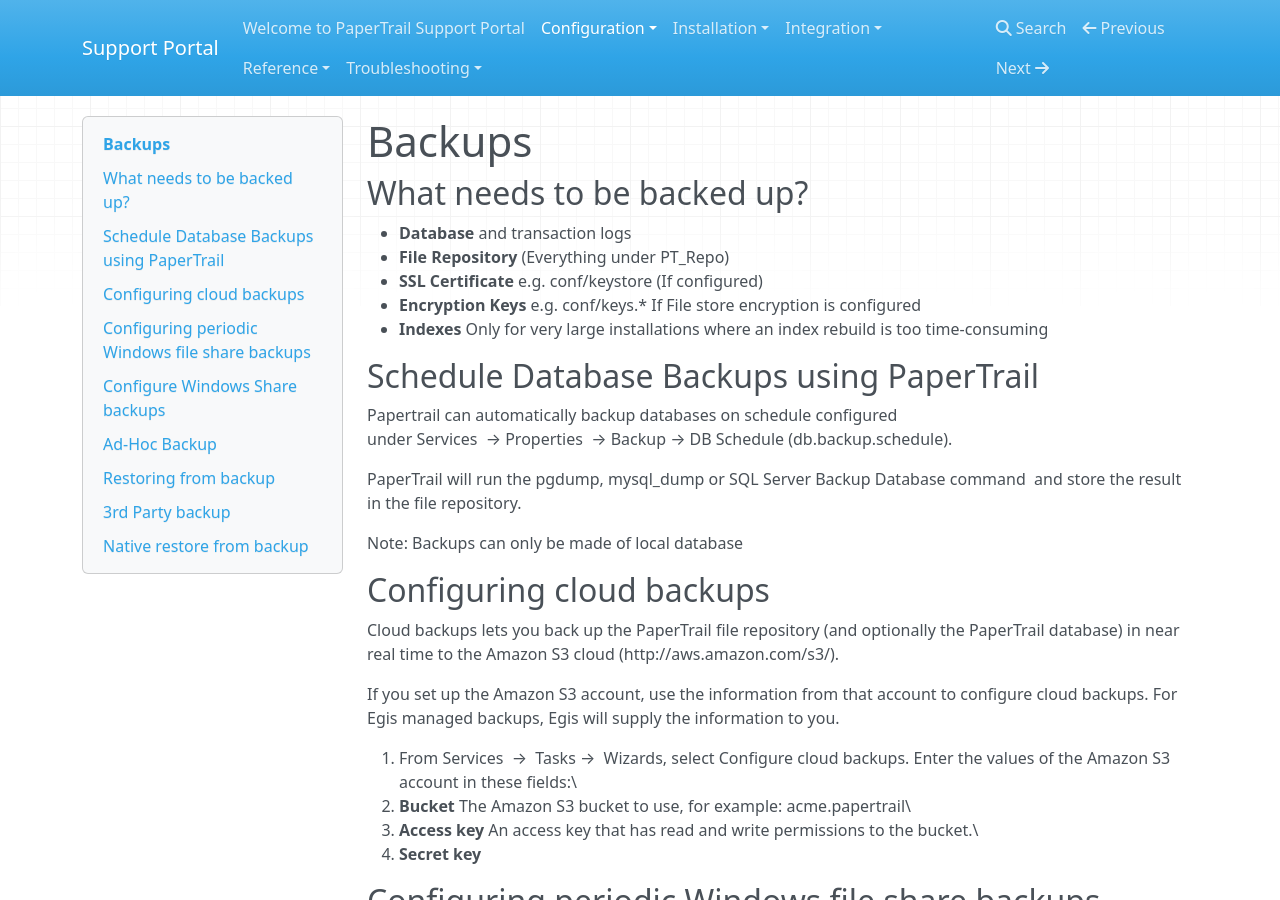
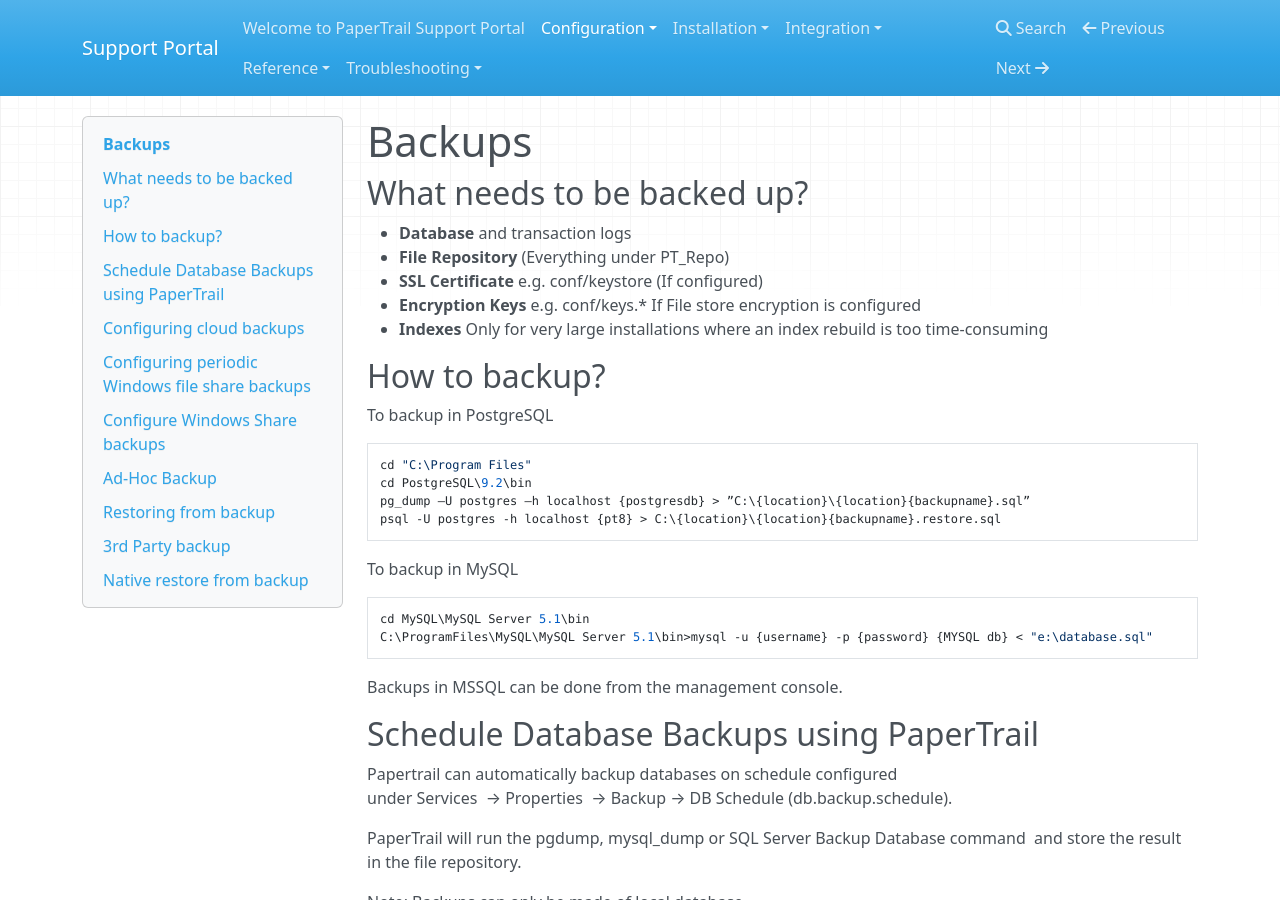
Before and after one commit to ryanegis/support-portal, an MkDocs documentation site: the page built from docs/Configuration/Backups.md, in a window 1280 px wide and 900 px high. Built offline with MkDocs 1.6.1, drawn with Linux system fonts in a browser that asks for light colours; nearby versions of some CDN libraries; old or Windows-style settings are respelled for this version of MkDocs.

Commit message:
Backups database dump

````diff
--- a/docs/Configuration/Backups.md
+++ b/docs/Configuration/Backups.md
@@ -11,6 +11,28 @@ What needs to be backed up?
     configured
 -   **Indexes** Only for very large installations where an index rebuild
     is too time-consuming
+
+
+How to backup?
+--------------
+
+To backup in PostgreSQL
+
+```java
+cd "C:\Program Files"
+cd PostgreSQL\9.2\bin
+pg_dump –U postgres –h localhost {postgresdb} > ”C:\{location}\{location}{backupname}.sql”
+psql -U postgres -h localhost {pt8} > C:\{location}\{location}{backupname}.restore.sql
+```
+
+To backup in MySQL
+
+```java
+cd MySQL\MySQL Server 5.1\bin
+C:\ProgramFiles\MySQL\MySQL Server 5.1\bin>mysql -u {username} -p {password} {MYSQL db} < "e:\database.sql"
+```
+
+Backups in MSSQL can be done from the management console.
 
 Schedule Database Backups using PaperTrail
 ------------------------------------------
````
